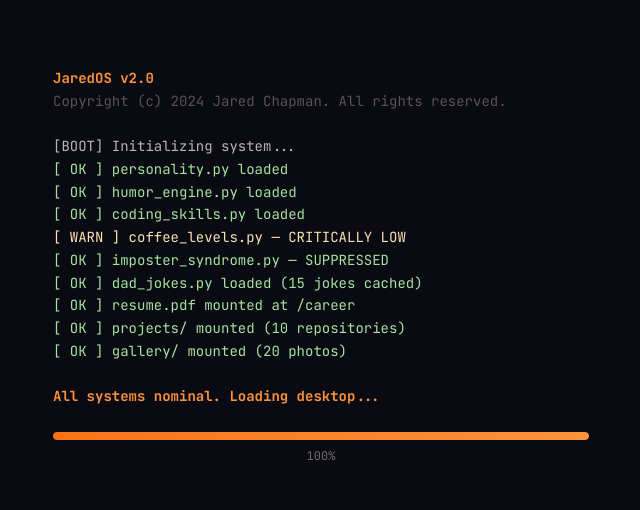
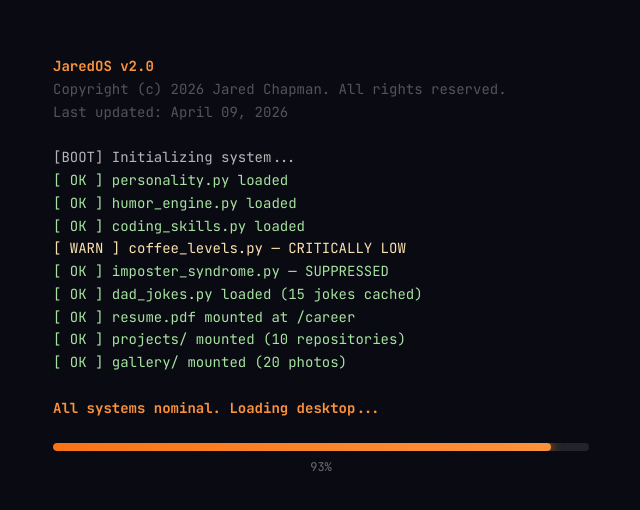
Before and after one commit to thejaredchapman/personal_websitee, a React (Vite) app: page / in a window 1280 px wide. Shown: the part 146-656 px from the top of the page, without its empty margins (319-959 px from the left). Built offline with nearby package versions, Linux system fonts and the light colour scheme.

Commit message:
Update boot screen with dynamic copyright year and last updated date
Co-Authored-By: Claude Sonnet 4.6 <noreply@anthropic.com>

```diff
--- a/src/components/BootSequence.jsx
+++ b/src/components/BootSequence.jsx
@@ -3,7 +3,8 @@ import { useState, useEffect } from 'react'
 const BOOT_LINES = [
   { text: '', delay: 200 },
   { text: 'JaredOS v2.0', delay: 300, style: 'accent' },
-  { text: 'Copyright (c) 2024 Jared Chapman. All rights reserved.', delay: 200, style: 'dim' },
+  { text: `Copyright (c) ${new Date().getFullYear()} Jared Chapman. All rights reserved.`, delay: 200, style: 'dim' },
+  { text: 'Last updated: April 09, 2026', delay: 150, style: 'dim' },
   { text: '', delay: 300 },
   { text: '[BOOT] Initializing system...', delay: 400 },
   { text: '[  OK  ] personality.py loaded', delay: 250, style: 'ok' },
```
